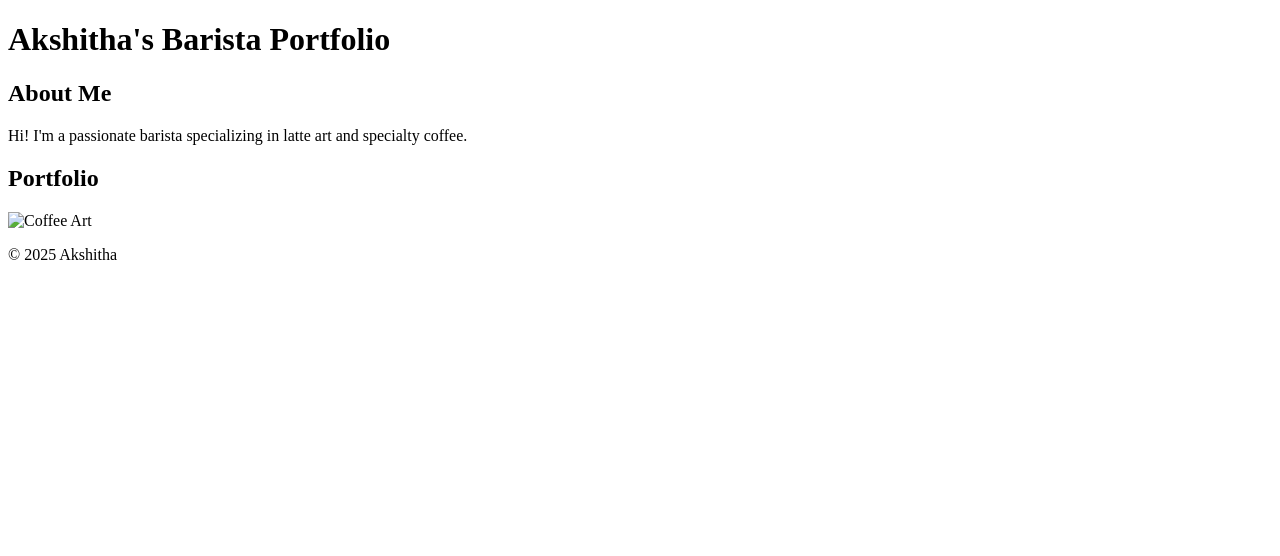
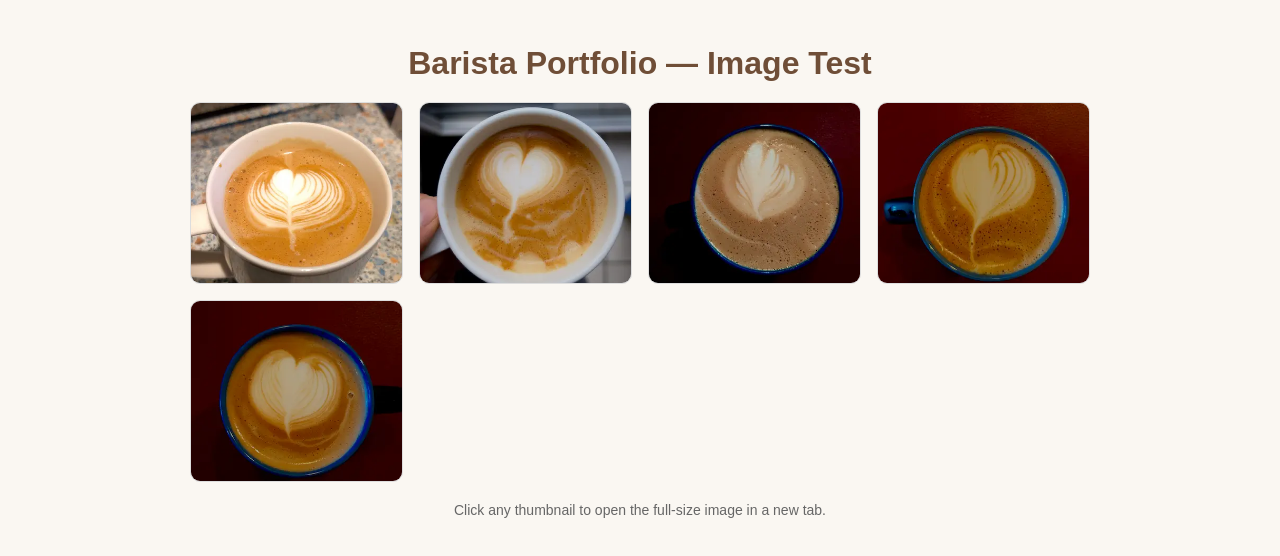
Before and after one commit to akshithacr12/barista-portfolio, a plain HTML site: page index.html in a window 1280 px wide. Drawn offline with Linux system fonts and the light colour scheme.

Commit message:
Initial working gallery with thumbnails and portfolio images

```diff
--- a/index.html
+++ b/index.html
@@ -1,27 +1,80 @@
 <!DOCTYPE html>
 <html lang="en">
 <head>
-    <meta charset="UTF-8">
-    <meta name="viewport" content="width=device-width, initial-scale=1.0">
-    <title>Barista Portfolio</title>
-    <link rel="stylesheet" href="style.css">
+  <meta charset="UTF-8">
+  <meta name="viewport" content="width=device-width, initial-scale=1.0">
+  <title>Barista Portfolio — Image Test</title>
+  <style>
+    body {
+      font-family: Arial, sans-serif;
+      margin: 0;
+      padding: 24px;
+      background-color: #faf7f2;
+    }
+
+    h1 {
+      text-align: center;
+      margin-bottom: 20px;
+      color: #6f4e37;
+    }
+
+    .grid {
+      display: grid;
+      grid-template-columns: repeat(auto-fill, minmax(180px, 1fr));
+      gap: 16px;
+      max-width: 900px;
+      margin: 0 auto;
+    }
+
+    .grid a {
+      display: block;
+      border-radius: 10px;
+      overflow: hidden;
+      background: #fff;
+      border: 1px solid #ddd;
+      transition: transform 0.2s ease;
+    }
+
+    .grid a:hover {
+      transform: scale(1.05);
+    }
+
+    .grid img {
+      width: 100%;
+      height: 180px;
+      object-fit: cover;
+      display: block;
+    }
+
+    .note {
+      text-align: center;
+      margin-top: 20px;
+      color: #666;
+      font-size: 14px;
+    }
+  </style>
 </head>
 <body>
-    <header>
-        <h1>Akshitha's Barista Portfolio</h1>
-    </header>
-    <main>
-        <section>
-            <h2>About Me</h2>
-            <p>Hi! I'm a passionate barista specializing in latte art and specialty coffee.</p>
-        </section>
-        <section>
-            <h2>Portfolio</h2>
-            <img src="images/coffee1.jpg" alt="Coffee Art">
-        </section>
-    </main>
-    <footer>
-        <p>© 2025 Akshitha</p>
-    </footer>
+  <h1>Barista Portfolio — Image Test</h1>
+
+  <div class="grid">
+    <a href="images/portfolio/latte-art-heart-01.webp" target="_blank">
+      <img src="images/thumbnails/latte-art-heart-01-thumb.webp" alt="Heart latte art 01" loading="lazy">
+    </a>
+    <a href="images/portfolio/latte-art-heart-02.webp" target="_blank">
+      <img src="images/thumbnails/latte-art-heart-02-thumb.webp" alt="Heart latte art 02" loading="lazy">
+    </a>
+    <a href="images/portfolio/latte-art-rosetta-03.webp" target="_blank">
+      <img src="images/thumbnails/latte-art-rosetta-03-thumb.webp" alt="Rosetta latte art 03" loading="lazy">
+    </a>
+    <a href="images/portfolio/latte-art-swan-04.webp" target="_blank">
+      <img src="images/thumbnails/latte-art-swan-04-thumb.webp" alt="Swan latte art 04" loading="lazy">
+    </a>
+    <a href="images/portfolio/latte-art-tulip-05.webp" target="_blank">
+      <img src="images/thumbnails/latte-art-tulip-05-thumb.webp" alt="Tulip latte art 05" loading="lazy">
+    </a>
+  </div>
+
+  <p class="note">Click any thumbnail to open the full-size image in a new tab.</p>
 </body>
 </html>
```
Also changed, not shown: images/portfolio/latte-art-heart-01.webp (added), images/portfolio/latte-art-heart-02.webp (added), images/portfolio/latte-art-rosetta-03.webp (added), images/portfolio/latte-art-swan-04.webp (added), images/portfolio/latte-art-tulip-05.webp (added), images/thumbnails/latte-art-heart-01-thumb.webp (added), images/thumbnails/latte-art-heart-02-thumb.webp (added), images/thumbnails/latte-art-rosetta-03-thumb.webp (added), images/thumbnails/latte-art-swan-04-thumb.webp (added), images/thumbnails/latte-art-tulip-05-thumb.webp (added), 3 other files.
